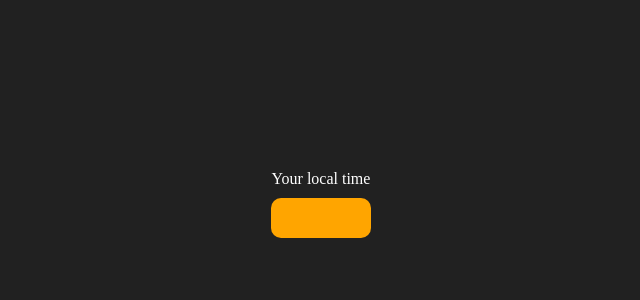
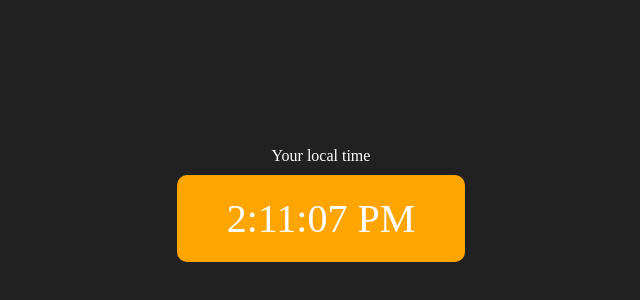
Before and after one commit to tusharn3115/JS-Projects, a plain HTML site: page project 3/index.html in a window 1280 px wide. Shown: the part 196-496 px from the top of the page, without its empty margins (319-959 px from the left). Drawn offline with Linux system fonts and the light colour scheme.

Commit message:
small digital time project

```diff
--- a/project 3/index.html
+++ b/project 3/index.html
@@ -4,7 +4,6 @@
     <meta charset="UTF-8" />
     <meta name="viewport" content="width=device-width, initial-scale=1.0" />
     <meta http-equiv="X-UA-Compatible" content="ie=edge" />
-    <link rel="stylesheet" type="text/css" href="../styles.css" />
     <title>Your Local Time</title>
     <link rel="stylesheet" href="style.css">
   </head>
@@ -15,6 +14,7 @@
       <div id="banner"><span>Your local time</span></div>
       <div id="clock"></div>
     </div>
+
     <script src="./script.js"></script>
   </body>
 </html>
--- a/project 3/script.js
+++ b/project 3/script.js
@@ -1 +1,9 @@
 // PROJECT 3 --------------------------------------------------------------------------------
+
+const clock = document.querySelector("#clock")
+
+setInterval(function(){
+  let date = new Date();
+//   console.log(date.toLocaleTimeString());
+  clock.innerHTML = date.toLocaleTimeString();
+},1000)
```
